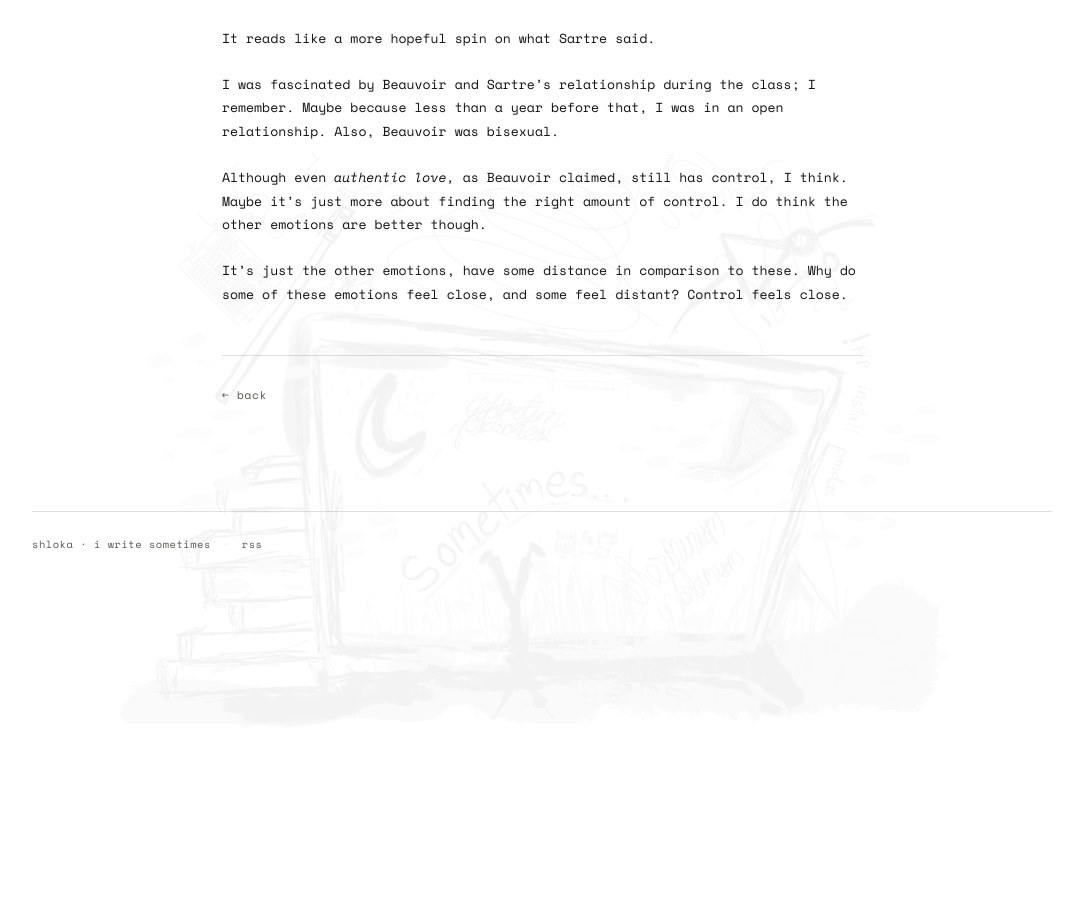
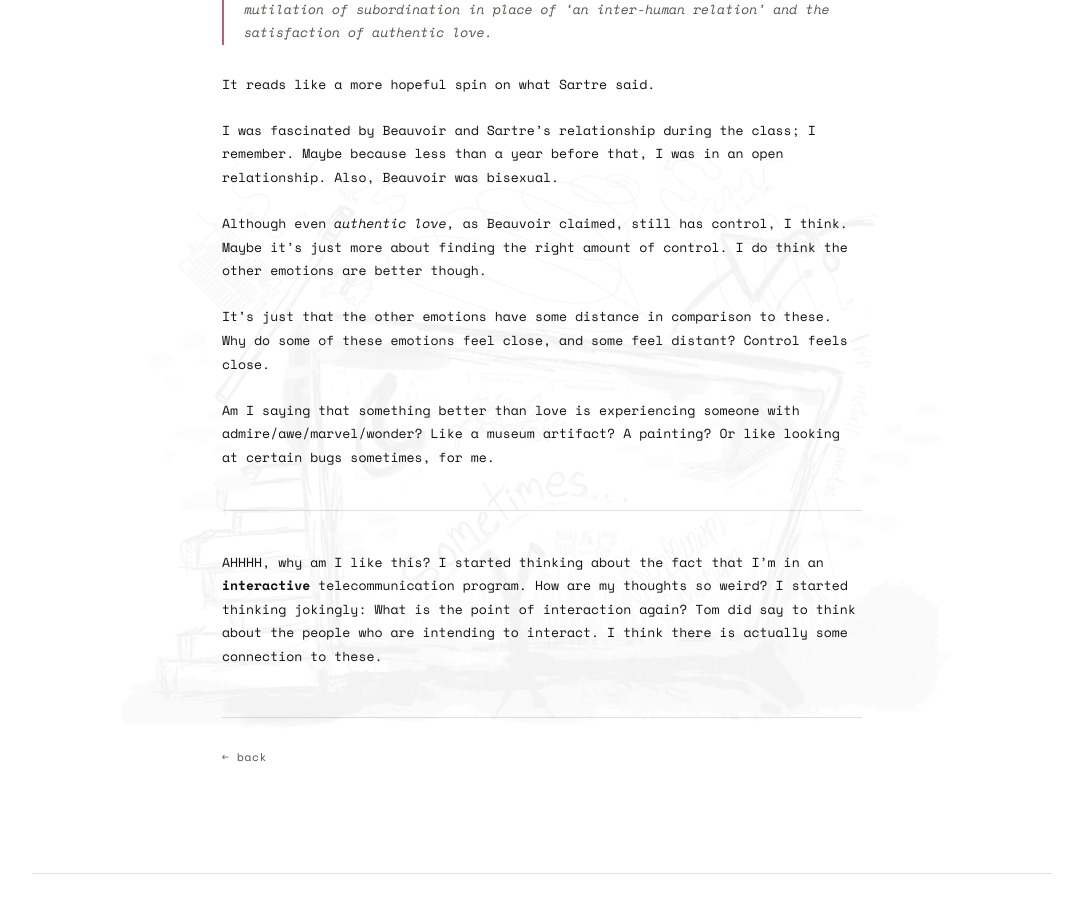
Before and after one commit to shlokamohanty/i-write-sometimes, a Jekyll site: the page built from _posts/2026-09-11-control-room.md, in a window 1280 px wide and 900 px high, scrolled down 2524 px. Shown: the whole window, without its empty margins (98-1181 px from the left). Built offline with Jekyll 4.4.1, drawn with Linux system fonts in a browser that asks for light colours; some web fonts are replaced; before the commit the page ends 3117 px from its top, so only the background shows below that; some of the changed text lies outside the part shown.

Commit message:
wrgwtrh
wrrwhtrtwhhrt

```diff
--- a/_posts/2026-09-11-control-room.md
+++ b/_posts/2026-09-11-control-room.md
@@ -52,4 +54,10 @@ I was fascinated by Beauvoir and Sartre's relationship during the class; I remem
 
 Although even *authentic love,* as Beauvoir claimed, still has control, I think. Maybe it's just more about finding the right amount of control. I do think the other emotions are better though.
 
-It's just the other emotions, have some distance in comparison to these. Why do some of these emotions feel close, and some feel distant? Control feels close.
+It's just that the other emotions have some distance in comparison to these. Why do some of these emotions feel close, and some feel distant? Control feels close.
+
+Am I saying that something better than love is experiencing someone with admire/awe/marvel/wonder? Like a museum artifact? A painting? Or like looking at certain bugs sometimes, for me.
+
+---
+
+AHHHH, why am I like this? I started thinking about the fact that I’m in an **interactive** telecommunication program. How are my thoughts so weird? I started thinking jokingly: What is the point of interaction again? Tom did say to think about the people who are intending to interact. I think there is actually some connection to these.
```
Also changed, not shown: other parts of _posts/2026-09-11-control-room.md (+3 -1 lines), _posts/.obsidian/workspace.json (+14 -14 lines), _posts/2026-09-10-facial-hair-again.md (+1 -1 lines).
